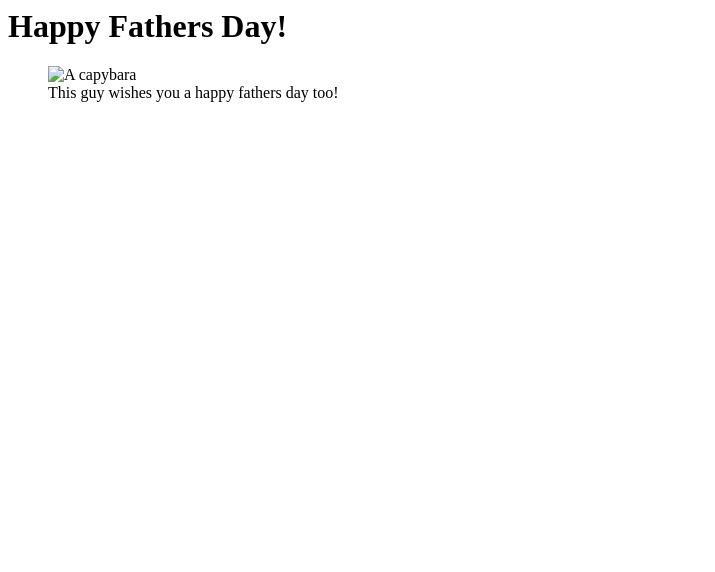
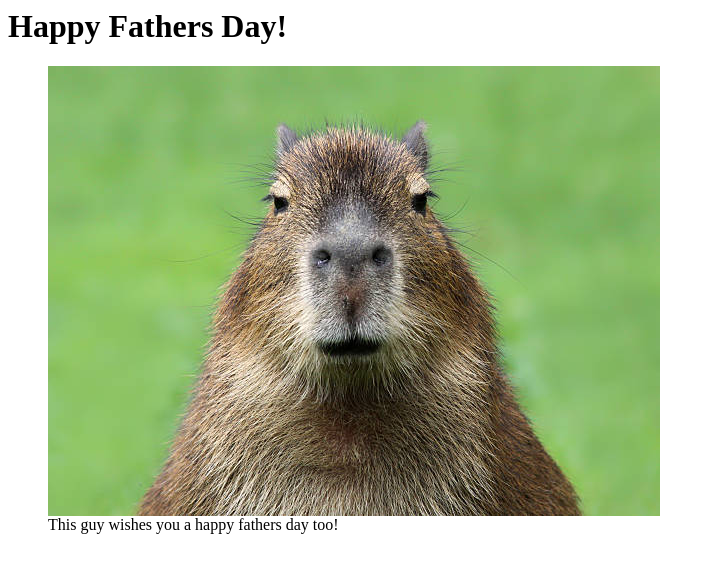
Before and after one commit to SpaceJet2000/fathersday, a plain HTML site: page index.html in a window 1280 px wide. Shown: the whole page, without its empty margins (0-715 px from the left). Drawn offline with Linux system fonts and the light colour scheme.

Commit message:
Update index.html

```diff
--- a/index.html
+++ b/index.html
@@ -1,6 +1,6 @@
 <h1 id="happy-fathers-day-">Happy Fathers Day!</h1>
 <figure>
-    <img src="/assets/capybara.jpg"
+    <img src="capybara.jpg"
          alt="A capybara">
     <figcaption>This guy wishes you a happy fathers day too!</figcaption>
 </figure>
```
